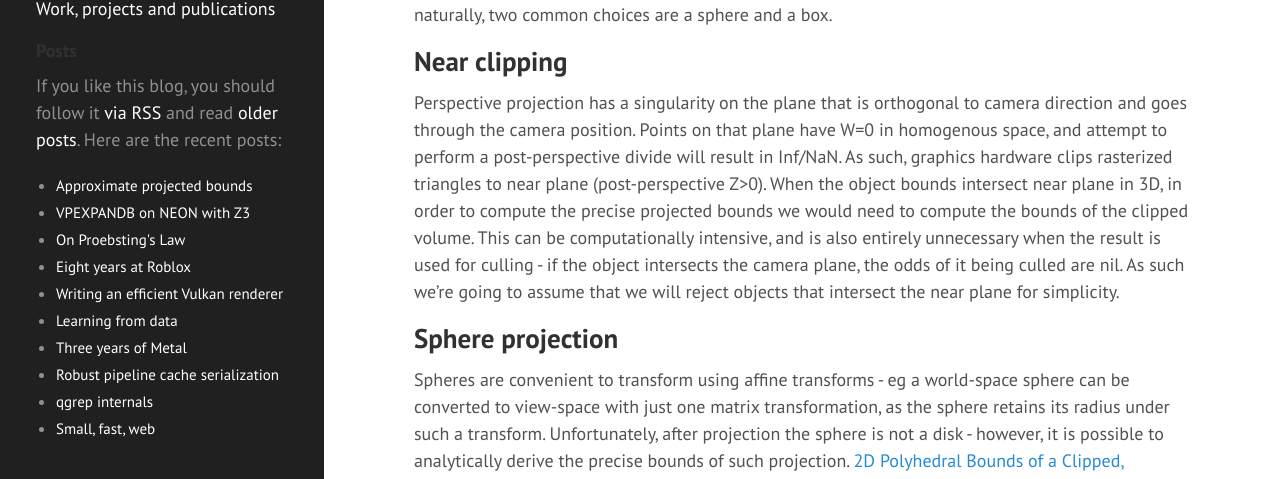
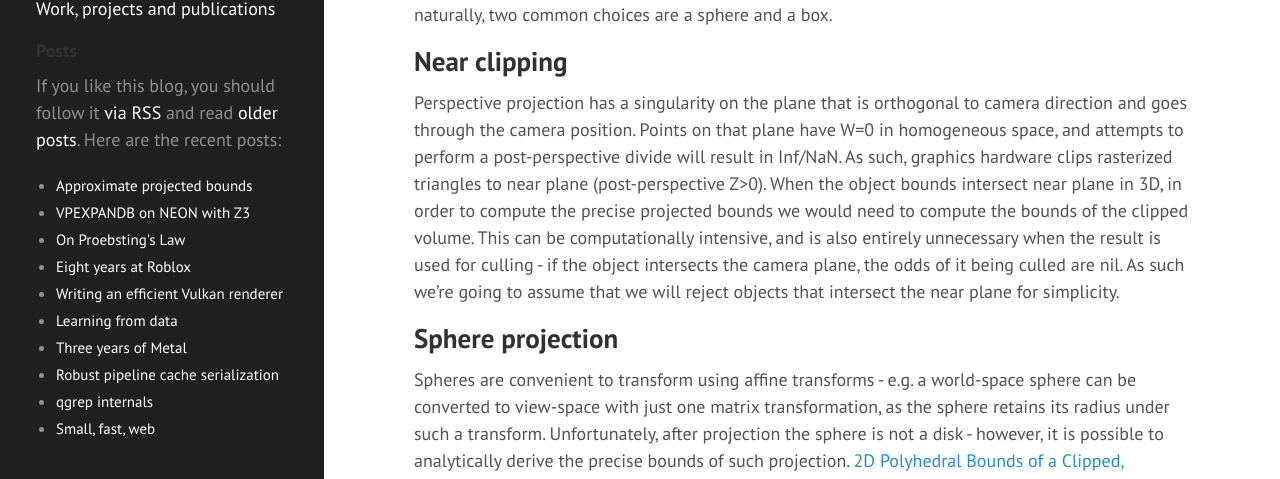
Before and after one commit to zeux/zeux.github.io, a Jekyll site: the page built from _posts/2023-01-12-approximate-projected-bounds.md, in a window 1280 px wide and 900 px high, scrolled down 237 px. Shown: the part 167-646 px from the top of the window. Built offline with Jekyll 4.4.1, drawn with Linux system fonts in a browser that asks for light colours.

Commit message:
Fix wording

````diff
--- a/_posts/2023-01-12-approximate-projected-bounds.md
+++ b/_posts/2023-01-12-approximate-projected-bounds.md
@@ -10,11 +10,11 @@ When working with various forms of culling, it can be useful to project the obje
 
 ## Near clipping
 
-Perspective projection has a singularity on the plane that is orthogonal to camera direction and goes through the camera position. Points on that plane have W=0 in homogenous space, and attempt to perform a post-perspective divide will result in Inf/NaN. As such, graphics hardware clips rasterized triangles to near plane (post-perspective Z>0). When the object bounds intersect near plane in 3D, in order to compute the precise projected bounds we would need to compute the bounds of the clipped volume. This can be computationally intensive, and is also entirely unnecessary when the result is used for culling - if the object intersects the camera plane, the odds of it being culled are nil. As such we're going to assume that we will reject objects that intersect the near plane for simplicity.
+Perspective projection has a singularity on the plane that is orthogonal to camera direction and goes through the camera position. Points on that plane have W=0 in homogeneous space, and attempts to perform a post-perspective divide will result in Inf/NaN. As such, graphics hardware clips rasterized triangles to near plane (post-perspective Z>0). When the object bounds intersect near plane in 3D, in order to compute the precise projected bounds we would need to compute the bounds of the clipped volume. This can be computationally intensive, and is also entirely unnecessary when the result is used for culling - if the object intersects the camera plane, the odds of it being culled are nil. As such we're going to assume that we will reject objects that intersect the near plane for simplicity.
 
 ## Sphere projection
 
-Spheres are convenient to transform using affine transforms - eg a world-space sphere can be converted to view-space with just one matrix transformation, as the sphere retains its radius under such a transform. Unfortunately, after projection the sphere is not a disk - however, it is possible to analytically derive the precise bounds of such projection. [2D Polyhedral Bounds of a Clipped, Perspective-Projected 3D Sphere (Michael Mara, Morgan McGuire) ](https://jcgt.org/published/0002/02/05/) does precisely that. While that paper comes with source code, it solves a more generic problem - you can refer to that paper for derivation, but we can take that source code and specialize it for the task at hand, where we focus on screen-space bounds and ignore near clipping. Note that if near clipping is desirable it can be incorporated into the optimized version with minimal changes.
+Spheres are convenient to transform using affine transforms - e.g. a world-space sphere can be converted to view-space with just one matrix transformation, as the sphere retains its radius under such a transform. Unfortunately, after projection the sphere is not a disk - however, it is possible to analytically derive the precise bounds of such projection. [2D Polyhedral Bounds of a Clipped, Perspective-Projected 3D Sphere (Michael Mara, Morgan McGuire) ](https://jcgt.org/published/0002/02/05/) does precisely that. While that paper comes with source code, it solves a more generic problem - you can refer to that paper for derivation, but we can take that source code and specialize it for the task at hand, where we focus on screen-space bounds and ignore near clipping. Note that if near clipping is desirable it can be incorporated into the optimized version with minimal changes.
 
 ```glsl
 // 2D Polyhedral Bounds of a Clipped, Perspective-Projected 3D Sphere. Michael Mara, Morgan McGuire. 2013
````
